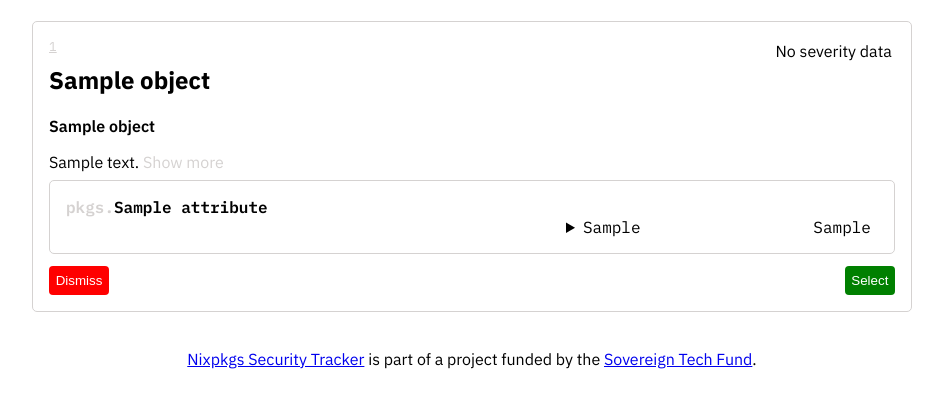
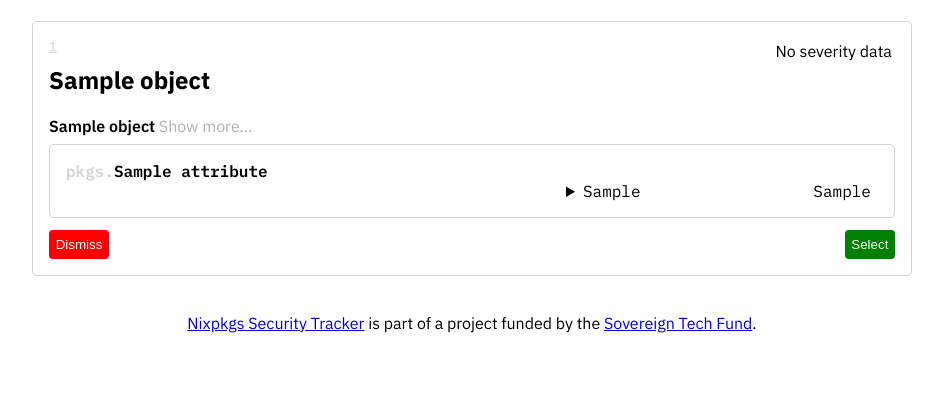
Before and after one commit to Nix-Security-WG/nix-security-tracker, a Django app: template src/website/webview/templates/suggestion_list.html in a window 1280 px wide. Shown: the part 48-456 px from the top of the page, without its empty margins (168-1111 px from the left). Run offline with Django 4.2, Linux system fonts and the light colour scheme; a user stored in the database is signed in; tables that the repository leaves empty hold one stand-in row (values such as "Sample post"); the template is opened without the code that fills it: most values are stand-ins (such as "Sample title", 1, 10 or a date in 2020); parts of the project's set-up code (start-up, migrations or seed data) failed here and were passed over; some libraries are stand-ins or nearby versions.

Commit message:
refactor: use details tag for description unfolding
Co-authored-by: Valentin Gagarin <valentin@gagarin.work>

```diff
--- a/src/website/webview/static/style.css
+++ b/src/website/webview/static/style.css
@@ -352,31 +352,24 @@ article .suggestion h3 {
   font-weight: 600;
 }
 
-.description .show-more,
-.show-less {
-  color: var(--grey);
-  cursor: pointer;
+details.description > summary {
+  display: block;
+  font-weight: 600;
 }
 
-.description .show-more:hover,
-.show-less:hover {
-  color: #555555;
+details.description > summary:after {
+  content: "Show\a0 more...";
+  color: var(--dark-grey);
+  cursor: pointer;
+  font-weight: normal;
 }
 
-.description:not(.collapsed) .description-truncated {
-  display: none;
+details.description[open] > summary:after {
+  content: "Show\a0 less...";
 }
 
-.description:not(.collapsed) .show-more {
-  display: none;
-}
-
-.description.collapsed .show-less {
-  display: none;
-}
-
-.description.collapsed .description-long {
-  display: none;
+.description-long.as-details {
+  margin-top: 0.5em;
 }
 
 article .nixpkgs-packages {
--- a/src/website/webview/templates/suggestion_list.html
+++ b/src/website/webview/templates/suggestion_list.html
@@ -12,15 +12,12 @@
         {% severity_badge object.base_severity %}
       </div>
       <h2>{{ object.package_name }}</h2>
-      {% if object.title %}
-        <h3> {{ object.title }} </h3>
-      {% endif %}
-      <div class="description collapsed">
-        <span class="description-truncated">{{ object.description|truncatewords:10 }}</span>
-        <span class="show-more" onclick="this.parentElement.classList.toggle('collapsed')">Show more</span>
-        <span class="description-long">{{ object.description }}</span>
-        <span class="show-less" onclick="this.parentElement.classList.toggle('collapsed')">Show less</span>
-      </div>
+      <details class="description">
+        <summary>
+            {% if object.title %}{{ object.title }}{% else %}{{ object.description|truncatewords:10 }}{% endif %}
+        </summary>
+        <p class="description-long as-details">{{ object.description }}</p>
+      </details>
       {% nixpkgs_package_list object.packages %}
       <div class="change-issue-state">
         {% suggestion_state_button suggestion_id=object.id state="REJECTED" label="Dismiss" style="dismiss" %}
```
